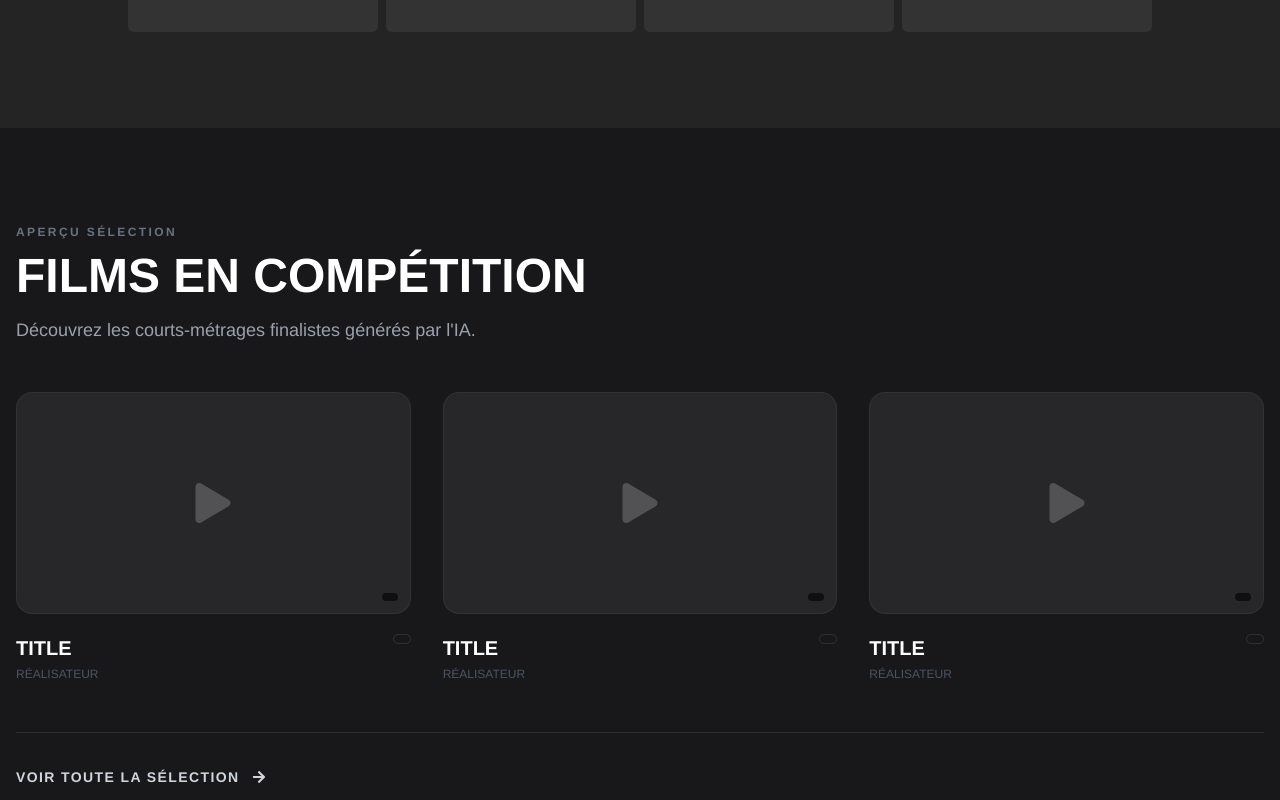
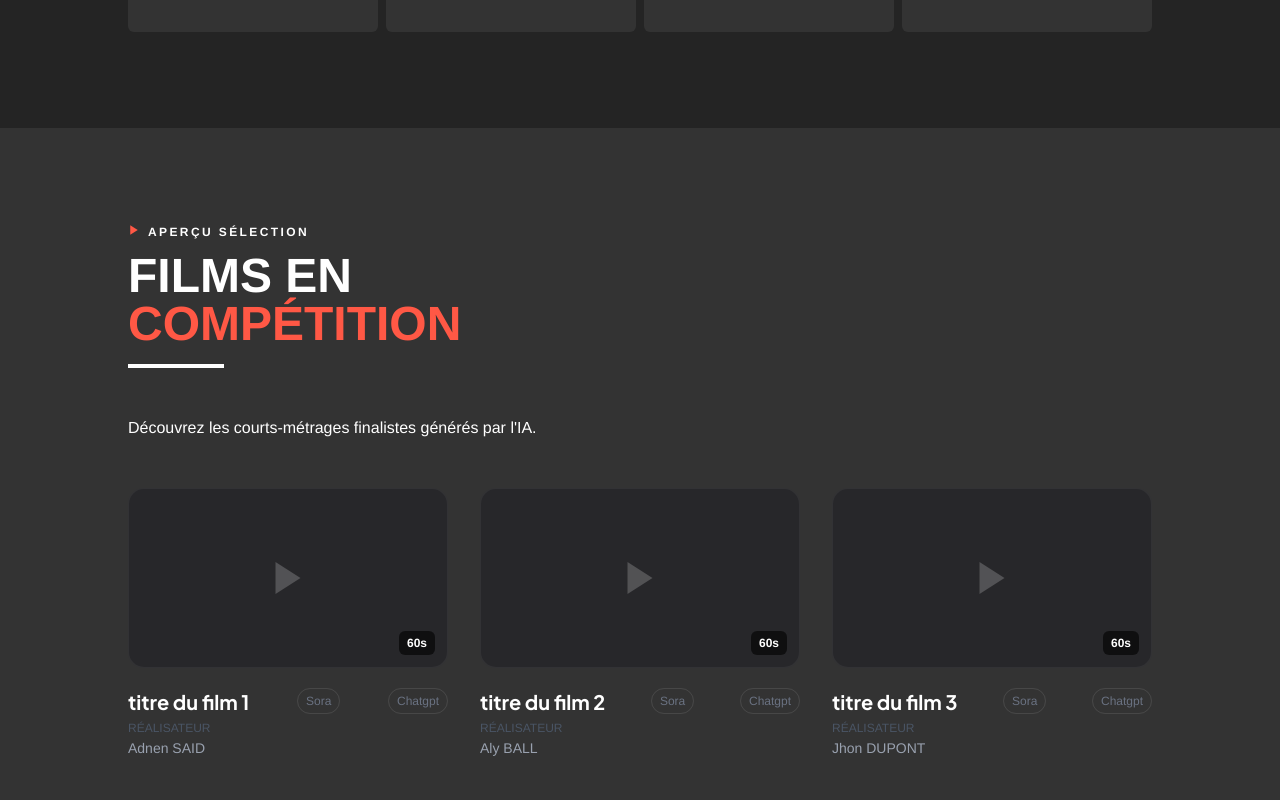
Before and after one commit to Gersho/marsai-front, a React (Vite) app: page / in a window 1280 px wide. Shown: the part 1260-2060 px from the top of the page. Built offline with nearby package versions, Linux system fonts and the light colour scheme.

Commit message:
section film competition section home page ok

```diff
--- a/src/components/FilmsCompet.jsx
+++ b/src/components/FilmsCompet.jsx
@@ -1,105 +1,103 @@
-import React from 'react';
-import { FaArrowRight, FaPlay } from 'react-icons/fa';
+import { IoMdPlay } from 'react-icons/io';
+import { FaArrowRightLong } from 'react-icons/fa6';
+import { useTranslation, Trans } from 'react-i18next';
+
 const films = [
   {
     id: 1,
-    title: 'TITLE',
-    director: '',
-    duration: '',
-    category: '',
+    title: 'titre du film 1',
+    director: 'Adnen SAID',
+    duration: '60s',
+    category: ['Sora', 'Chatgpt'],
+    pays: 'France',
   },
   {
     id: 2,
-    title: 'TITLE',
-    director: '',
-    duration: '',
-    category: '',
+    title: 'titre du film 2',
+    director: 'Aly BALL',
+    duration: '60s',
+    category: ['Sora', 'Chatgpt'],
+    pays: 'Italy',
   },
   {
     id: 3,
-    title: 'TITLE',
-    director: '',
-    duration: '',
-    category: '',
+    title: 'titre du film 3',
+    director: 'Jhon DUPONT',
+    duration: '60s',
+    category: ['Sora', 'Chatgpt'],
+    pays: 'Tunisie',
   },
 ];
 
 const FilmsCompetition = () => {
+  const { t } = useTranslation();
   return (
-    <section className="bg-[#18181B] text-white py-24 px-4">
-      <div className="max-w-7xl mx-auto">
-        {/* --- EN-TÊTE (Header) --- */}
+    <section className="typography py-12 px-4 lg:py-24 text-white bg-back">
+      <div className="max-w-5xl mx-auto">
         <div className="mb-12">
-          {/* Petit sur-titre "APERÇU SÉLECTION" */}
-          <span className="text-gray-500 text-xs font-bold tracking-[0.2em] uppercase block mb-3">
-            Aperçu Sélection
+          <span className="flex text-xs font-bold tracking-[0.2em] uppercase gap-2 mb-3">
+            <IoMdPlay className="text-accent" />{' '}
+            {t('filmsCompet.previewSelection')}
           </span>
+          <div className="mb-12 px-4 lg:px-0">
+            <h2 className="uppercase text-4xl font-bold mb-4 md:max-w-lg md:text-5xl">
+              <Trans
+                i18nKey="filmsCompet.title"
+                components={[
+                  <strong key="highlight" className="text-accent" />,
+                ]}
+              />
+            </h2>
+            <span className="block w-24 h-1 bg-white"></span>
+          </div>
 
-          {/* Grand Titre */}
-          <h2 className="text-4xl md:text-5xl font-bold mb-4 uppercase">
-            Films en compétition
-          </h2>
-
-          {/* Sous-titre */}
-          <p className="text-gray-400 text-lg">
-            Découvrez les courts-métrages finalistes générés par l&apos;IA.
-          </p>
+          <p className="text-white">{t('filmsCompet.description')}</p>
         </div>
-
-        {/* --- GRILLE DES FILMS (3 Colonnes) --- */}
         <div className="grid grid-cols-1 md:grid-cols-3 gap-8 mb-12">
           {films.map(film => (
             <div key={film.id} className="group cursor-pointer">
-              {/* 1. Zone Image (Le rectangle gris de ta maquette) */}
               <div className="relative aspect-video bg-[#27272A] rounded-2xl overflow-hidden border border-white/5 group-hover:border-white/20 transition-all duration-300 mb-5">
-                {/* Placeholder Image (tu remplaceras par <img src={...} />) */}
                 <div className="absolute inset-0 flex items-center justify-center group-hover:bg-black/20 transition">
-                  <FaPlay
+                  <IoMdPlay
                     className="text-white/20 group-hover:text-white group-hover:scale-110 transition duration-300"
                     size={40}
                   />
                 </div>
-
-                {/* Badge Durée (en haut à droite comme sur YouTube) */}
                 <div className="absolute bottom-3 right-3 bg-black/60 backdrop-blur-sm text-xs font-bold px-2 py-1 rounded-md text-white">
                   {film.duration}
                 </div>
               </div>
-
-              {/* 2. Infos du film (En dessous) */}
               <div className="flex justify-between items-start">
                 <div>
-                  {/* Titre du film */}
                   <h3 className="text-xl font-bold mb-1 group-hover:text-gray-300 transition">
                     {film.title}
                   </h3>
-
-                  {/* Réalisateur */}
                   <div className="text-sm text-gray-400">
                     <span className="block text-xs uppercase text-gray-600 mb-0.5">
-                      Réalisateur
+                      {t('filmsCompet.directorLabel')}
                     </span>
                     {film.director}
                   </div>
                 </div>
-
-                {/* Catégorie (Petit tag à droite) */}
-                <span className="text-xs text-gray-500 border border-white/10 px-2 py-1 rounded-full">
-                  {film.category}
-                </span>
+                {film.category.map((f, index) => (
+                  <span
+                    key={index}
+                    className="text-xs text-gray-500 border border-white/10 px-2 py-1 rounded-full"
+                  >
+                    {f}
+                  </span>
+                ))}
               </div>
             </div>
           ))}
         </div>
-
-        {/* --- LIEN "VOIR TOUT" (Bas de page) --- */}
         <div className="border-t border-white/10 pt-8">
           <a
             href="#"
-            className="inline-flex items-center gap-3 text-sm font-bold uppercase tracking-widest text-gray-300 hover:text-white transition group"
+            className="inline-flex items-center gap-3 text-sm font-bold uppercase tracking-widest text-white transition group"
           >
-            Voir toute la sélection
-            <FaArrowRight className="group-hover:translate-x-1 transition-transform" />
+            {t('filmsCompet.viewSelection')}
+            <FaArrowRightLong className="text-accent group-hover:translate-x-1 transition-transform" />
           </a>
         </div>
       </div>
--- a/src/config/locales/en/translation.json
+++ b/src/config/locales/en/translation.json
@@ -147,5 +147,12 @@
         "text": "Meet the world's leading AI experts."
       }
     }
+  },
+  "filmsCompet": {
+    "previewSelection": "Preview Selection",
+    "title": "Films in <0>competition</0>",
+    "description": "Discover the finalist short films generated by AI.",
+    "directorLabel": "Director",
+    "viewSelection": "View all selections"
   }
 }
--- a/src/config/locales/fr/translation.json
+++ b/src/config/locales/fr/translation.json
@@ -147,5 +147,12 @@
         "text": "Rencontrez les leaders mondiaux de l'IA."
       }
     }
+  },
+  "filmsCompet": {
+    "previewSelection": "Aperçu Sélection",
+    "title": "Films en <0>compétition</0>",
+    "description": "Découvrez les courts-métrages finalistes générés par l'IA.",
+    "directorLabel": "Réalisateur",
+    "viewSelection": "Voir toute la sélection"
   }
 }
```
